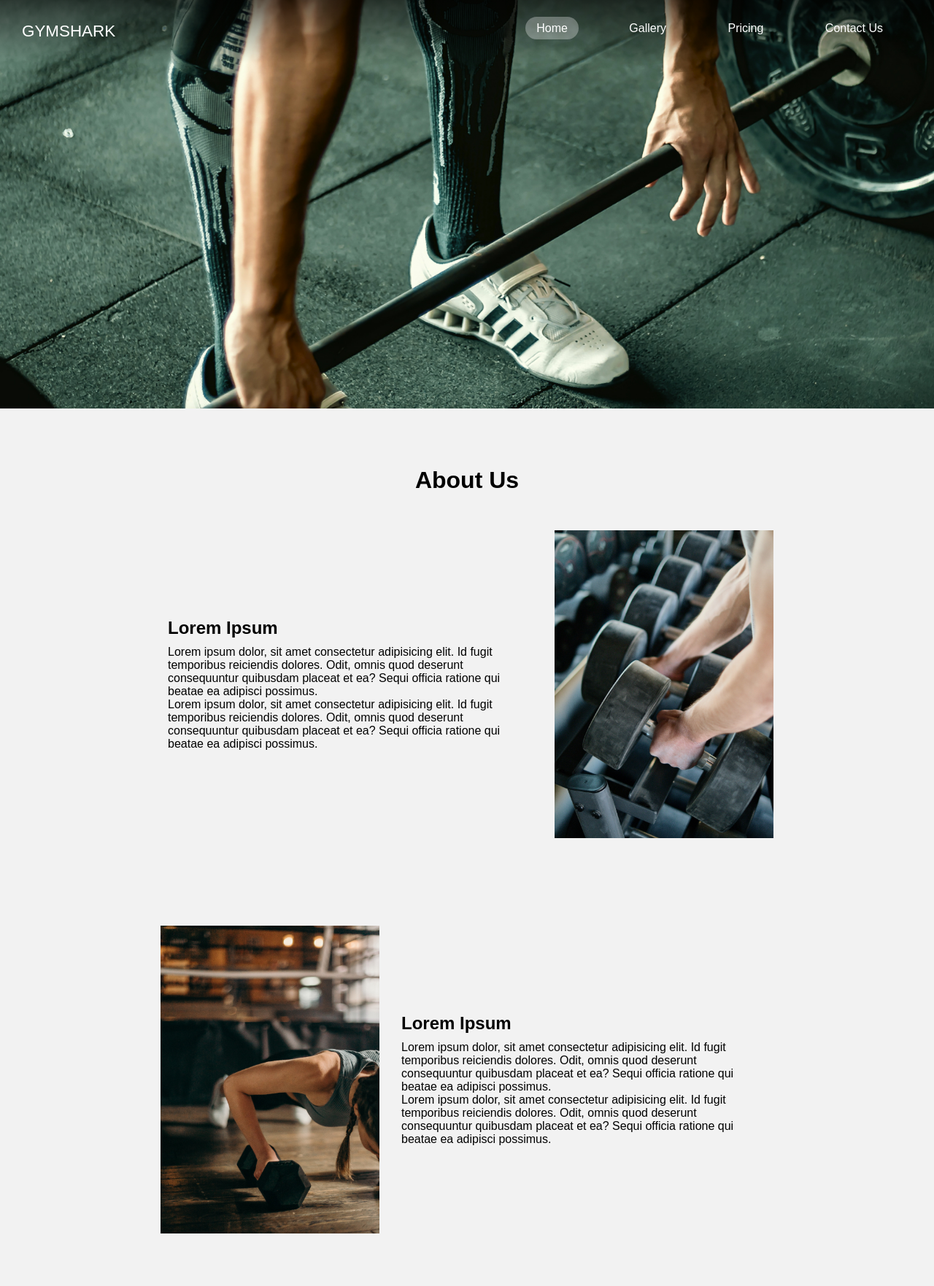
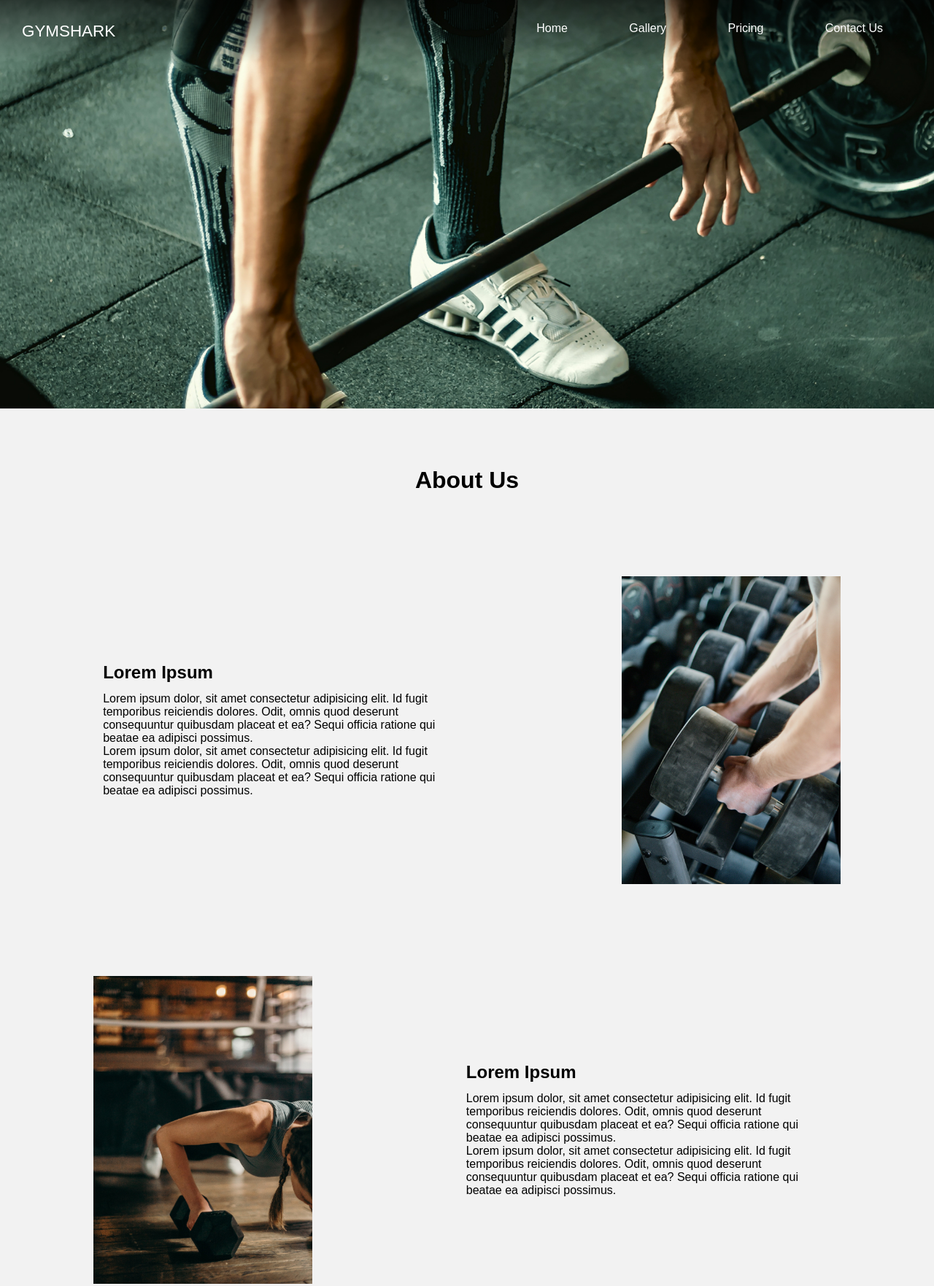
Before and after one commit to Akashamba/gympark-website, a plain HTML site: page index.html in a window 1280 px wide. Shown: the top 1763 px of the page at 73% size. Drawn offline with Linux system fonts and the light colour scheme.

Commit message:
changes to index

```diff
--- a/css/index.css
+++ b/css/index.css
@@ -38,27 +38,24 @@ header {
     font-weight: 500;
 }
 
-nav li {
-    list-style: none;
-    display: inline-block;
-    margin: 0 25px;
-}
-
-nav a {
-    text-decoration: none;
-    color: #fff;
-    padding: 7px 15px;
-    border-radius: 30px;
-    background-color: rgba(255, 255, 255, 0);
-    transition: 0.2s ease-in;
+.nav-large {
+    display: none;
 }
 
 .active {
     background-color: rgba(255, 255, 255, 0.3);
 }
 
-nav a:hover {
+.nav-large a:hover {
     background-color: rgba(255, 255, 255, 0.3);
+}
+
+.menu-button {
+    margin-top: 10px;
+}
+
+.nav-small {
+    display: none;
 }
 
 h1 {
@@ -70,15 +67,23 @@ h1 {
     display: flex;
     flex-direction: column;
     align-items: center;
-    margin: 100px 9%;
+    margin-bottom: 75px;
 }
 
 .grid * {
-    margin: 10px;
+    margin: 13px;
+}
+
+.grid p {
+    max-width: 500px;
 }
 
 .grid img {
-    width: 300px;
+    width: 88vw;
+}
+
+main {
+    margin-bottom: 100px;
 }
 
 footer {
@@ -106,14 +111,44 @@ footer li {
 
 @media(min-width: 1024px) {
 
+    .nav-large {
+        display: block;
+    }
+
+    .nav-large li {
+        list-style: none;
+        display: inline-block;
+        margin: 0 25px;
+    }
+
+    .nav-large a {
+        text-decoration: none;
+        color: #fff;
+        padding: 7px 15px;
+        border-radius: 30px;
+        background-color: rgba(255, 255, 255, 0);
+        transition: 0.2s ease-in;
+    }
+
+    .menu-button {
+        display: none;
+    }
+
     .grid {
         flex-direction: row;
-        justify-content: center;
-        margin: 0 9% 100px 9%;
+        justify-content: space-between;
+        margin: 100px 9%;
     }
 
-    .grid p {
-        width: 500px;
+    .reverse {
+        flex-direction: row-reverse;
     }
 
+    .grid * {
+        margin: 13px;
+    }
+
+    .grid img {
+        width: 300px;
+    }
 }
--- a/index.html
+++ b/index.html
@@ -12,7 +12,17 @@
     <div class="hero">
         <header>
             <span class="logo">GYMSHARK</span>
-            <nav>
+            <nav class="nav-large">
+                <ul>
+                    <li><a class="active" href="index.html">Home</a></li>
+                    <li><a href="gallery.html">Gallery</a></li>
+                    <li><a href="pricing.html">Pricing</a></li>
+                    <li><a href="contact.html">Contact Us</a></li>
+                </ul>
+            </nav>
+
+            <span class="menu-button" onclick="openMenu()">Menu</span>
+            <nav class="nav-small">
                 <ul>
                     <li><a class="active" href="index.html">Home</a></li>
                     <li><a href="gallery.html">Gallery</a></li>
@@ -45,9 +55,7 @@
             <img src="images/grid-1.jpg" alt="">
         </section>
 
-        <section class="grid">
-            <img src="images/grid-2.jpg" alt="">
-
+        <section class="grid reverse">
             <div>
                 <h2>Lorem Ipsum</h2>
                 <p>
@@ -62,6 +70,9 @@
                     ratione qui beatae ea adipisci possimus.
                 </p>
             </div>
+
+            <img src="images/grid-2.jpg" alt="">
+
         </section>
 
         <section class="grid">
@@ -113,5 +124,6 @@
 
     </footer>
 
+    <script src="js/script.js"></script>
 </body>
 </html>
--- /dev/null
+++ b/js/script.js
@@ -0,0 +1,4 @@
+function openMenu() {
+    alert("kuh")
+    document.querySelector('.nav-small').getElementsByClassName.display = "block";
+}
```
